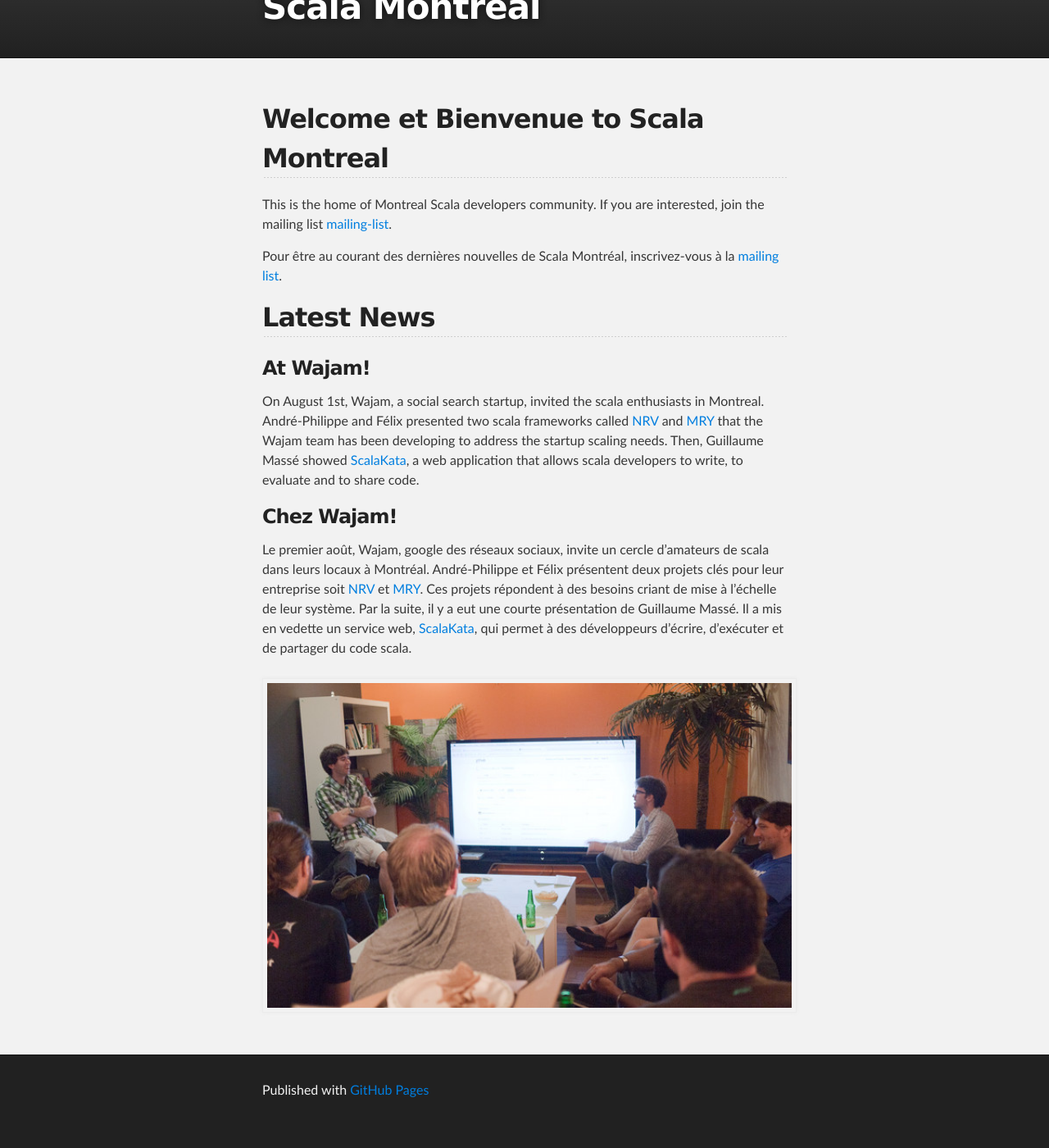
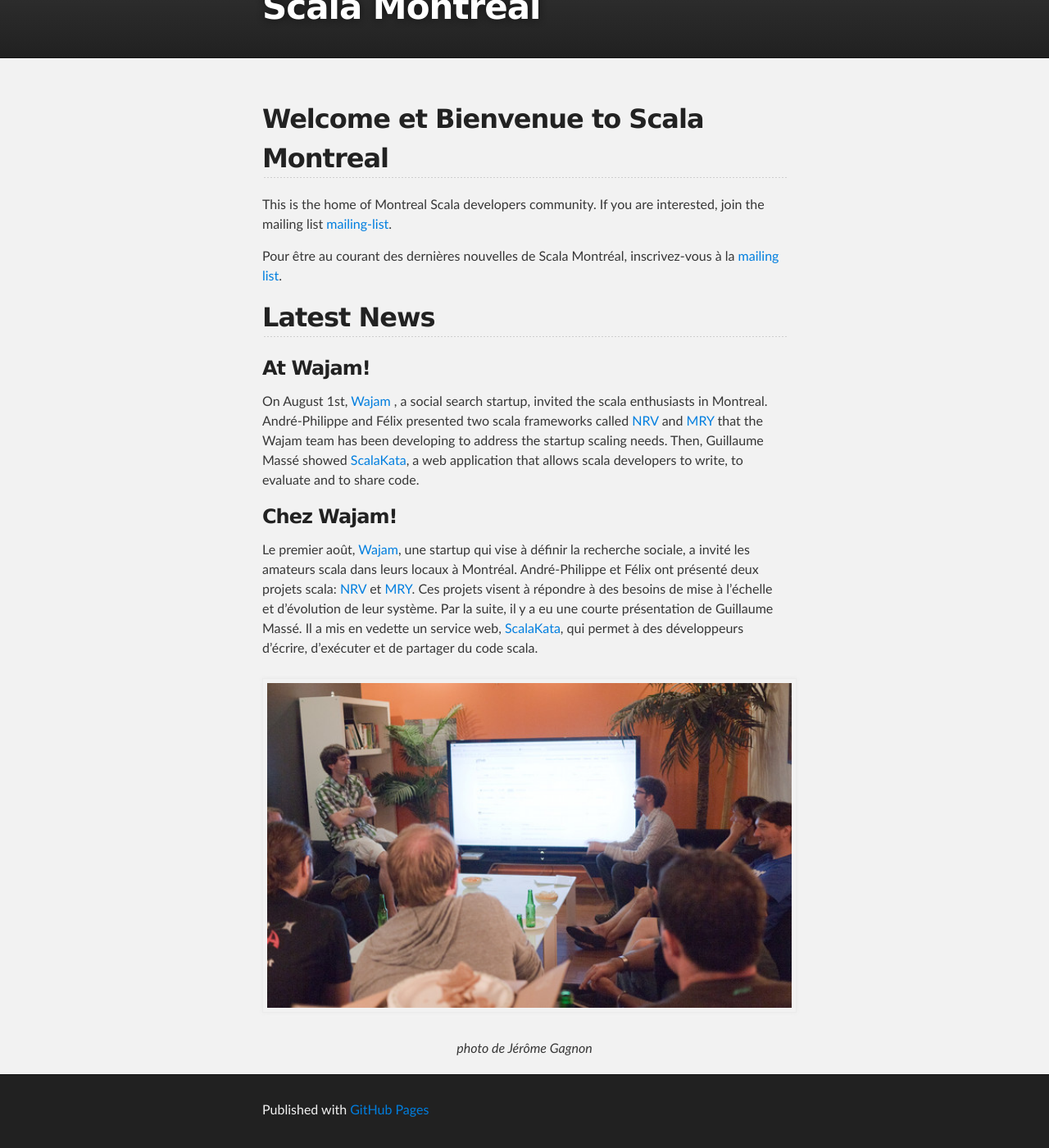
Before and after one commit to scala-montreal/scala-montreal.github.com, a Jekyll site: the page built from index.html, in a window 1280 px wide and 1400 px high, scrolled down 73 px. Shown: the whole window at 82% size. Built offline with Jekyll 4.4.1, drawn with Linux system fonts in a browser that asks for light colours; before the commit the page ends 1449 px from its top, so only the background shows below that.

Commit message:
edit post

```diff
--- a/_posts/2012-08-04-scala-montreal-at-wajam.markdown
+++ b/_posts/2012-08-04-scala-montreal-at-wajam.markdown
@@ -5,10 +5,11 @@ title: Scala Montreal at Wajam!
 
 ### At Wajam!
 
-On August 1st, Wajam, a social search startup, invited the scala enthusiasts in Montreal. André-Philippe and Félix presented two scala frameworks called [NRV](https://github.com/wajam/nrv) and [MRY](https://github.com/wajam/mry) that the Wajam team has been developing to address the startup scaling needs. Then, Guillaume Massé showed [ScalaKata](http://www.scalakata.com/), a web application that allows scala developers to write, to evaluate and to share code.
+On August 1st, [Wajam](http://www.wajam.com) , a social search startup, invited the scala enthusiasts in Montreal. André-Philippe and Félix presented two scala frameworks called [NRV](https://github.com/wajam/nrv) and [MRY](https://github.com/wajam/mry) that the Wajam team has been developing to address the startup scaling needs. Then, Guillaume Massé showed [ScalaKata](http://www.scalakata.com/), a web application that allows scala developers to write, to evaluate and to share code.
 
 ### Chez Wajam!
 
-Le premier août, Wajam, google des réseaux sociaux, invite un cercle d'amateurs de scala dans leurs locaux à Montréal. André-Philippe et Félix présentent deux projets clés pour leur entreprise soit [NRV](https://github.com/wajam/nrv) et [MRY](https://github.com/wajam/mry). Ces projets répondent à des besoins criant de mise à l'échelle de leur système. Par la suite, il y a eut une courte présentation de Guillaume Massé. Il a mis en vedette un service web, [ScalaKata](http://www.scalakata.com/), qui permet à des développeurs d'écrire, d'exécuter et de partager du code scala.
+Le premier août, [Wajam](http://www.wajam.com), une startup qui vise à définir la recherche sociale, a invité les amateurs scala dans leurs locaux à Montréal. André-Philippe et Félix ont présenté deux projets scala: [NRV](https://github.com/wajam/nrv) et [MRY](https://github.com/wajam/mry). Ces projets visent à répondre à des besoins de mise à l'échelle et d'évolution de leur système. Par la suite, il y a eu une courte présentation de Guillaume Massé. Il a mis en vedette un service web, [ScalaKata](http://www.scalakata.com/), qui permet à des développeurs d'écrire, d'exécuter et de partager du code scala.
 
 <img src="/images/scala-montreal-at-wajam.jpg" alt="scala montreal group at wajam in front of a large tv">
+<center><em>photo de Jérôme Gagnon</em></center>
```
